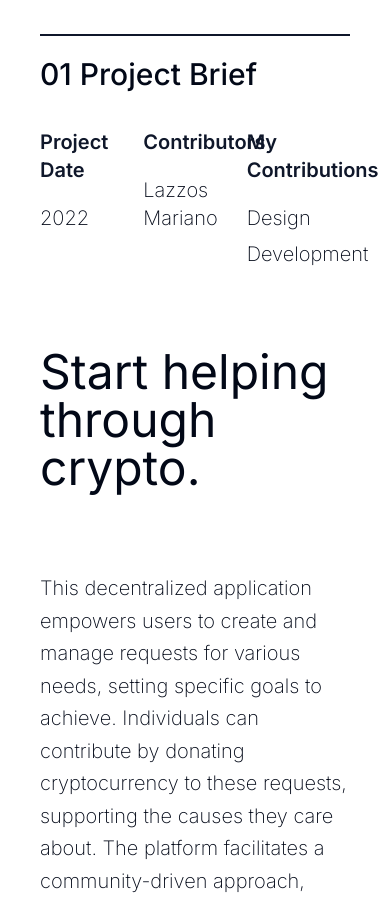
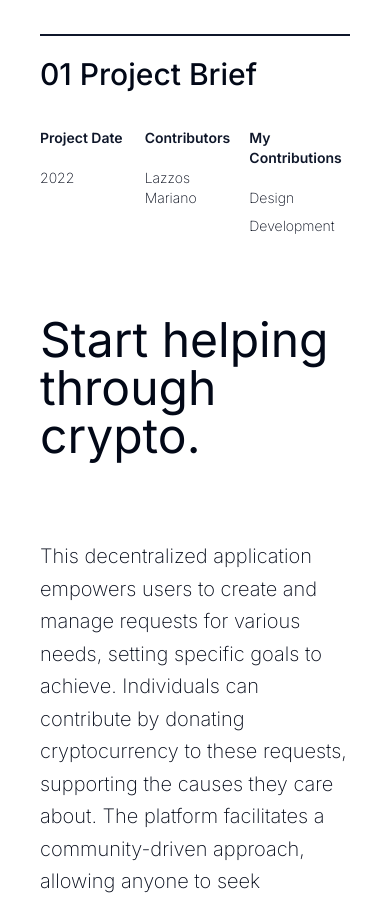
Before and after one commit to MarianoLazzos/portfolio, a Next.js app: page /celo-dapp in a window 390 px wide. Shown: the part 780-1683 px from the top of the page. Built offline with nearby package versions, Linux system fonts and the light colour scheme.

Commit message:
fixing page header info responsive

```diff
--- a/src/components/PageBuilder/Header.tsx
+++ b/src/components/PageBuilder/Header.tsx
@@ -15,14 +15,14 @@ export const Header: React.FC<HeaderProps> = (props) => {
     {
       title: 'Project Date',
       content: <div>
-        <p className='text-xl font-extralight'>{props.date}</p>
+        <p className='text-sm sm:text-xl font-extralight'>{props.date}</p>
       </div>
     },
     {
       title: 'Contributors',
       content: <div className='space-y-2'>
         {props.contributors.map((contributor) => {
-          return <p key={contributor.name} className='text-xl font-extralight'>{contributor.name}</p>
+          return <p key={contributor.name} className='text-sm sm:text-xl font-extralight'>{contributor.name}</p>
         })}
       </div>
     },
@@ -30,7 +30,7 @@ export const Header: React.FC<HeaderProps> = (props) => {
       title: 'My Contributions',
       content: <div className='space-y-2'>
         {props.contributions.map((contribution) => {
-          return <p key={contribution.name} className='text-xl font-extralight'>{contribution.name}</p>
+          return <p key={contribution.name} className='text-sm sm:text-xl font-extralight'>{contribution.name}</p>
         })}
       </div>
     }
@@ -40,15 +40,13 @@ export const Header: React.FC<HeaderProps> = (props) => {
     <section id='project-brief' className='flex flex-col md:grid md:grid-cols-2 m-10 gap-5'>
         <div className='border-t-2 border-primary pt-5'>
           <div className='flex flex-row justify-between'>
-            {/* <h2 className='text-primary text-4xl font-normal'>01</h2> */}
-            {/* <h2 className='text-primary text-4xl font-normal'>Project Brief</h2> */}
             <p className="text-3xl font-medium mb-4 flex-1">01 Project Brief</p>
           </div>
-          <div className='grid grid-cols-3 mt-5'>
+          <div className='grid grid-cols-3 mt-5 gap-1'>
             {columns.map(item => {
               return (
                 <div key={item.title} className=''>
-                  <h3 className='text-primary text-xl font-semibold mb-5'>{item.title}</h3>
+                  <h3 className='text-primary text-sm sm:text-xl font-semibold mb-5'>{item.title}</h3>
                   {item.content}
                 </div>
               )
```
